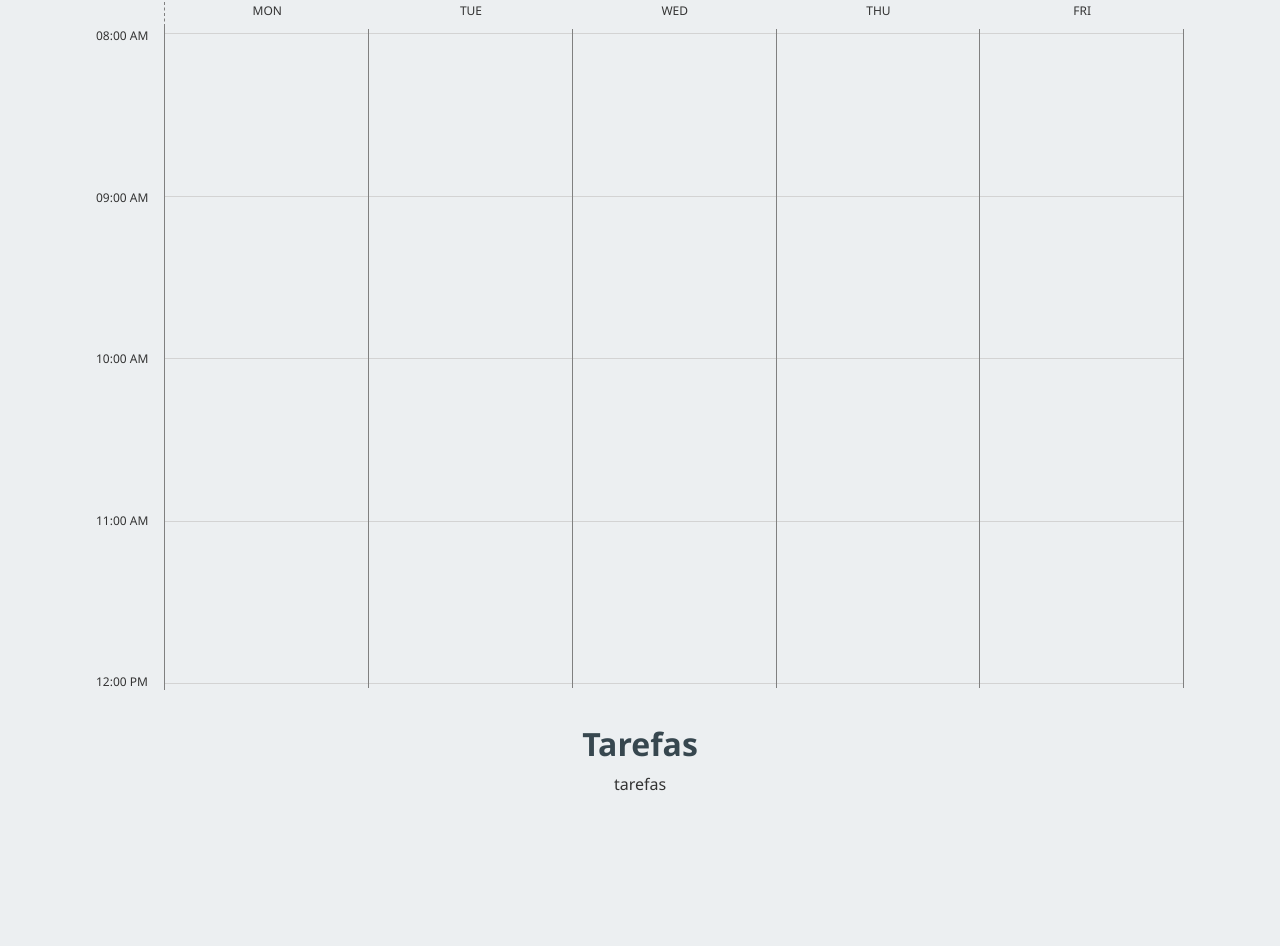
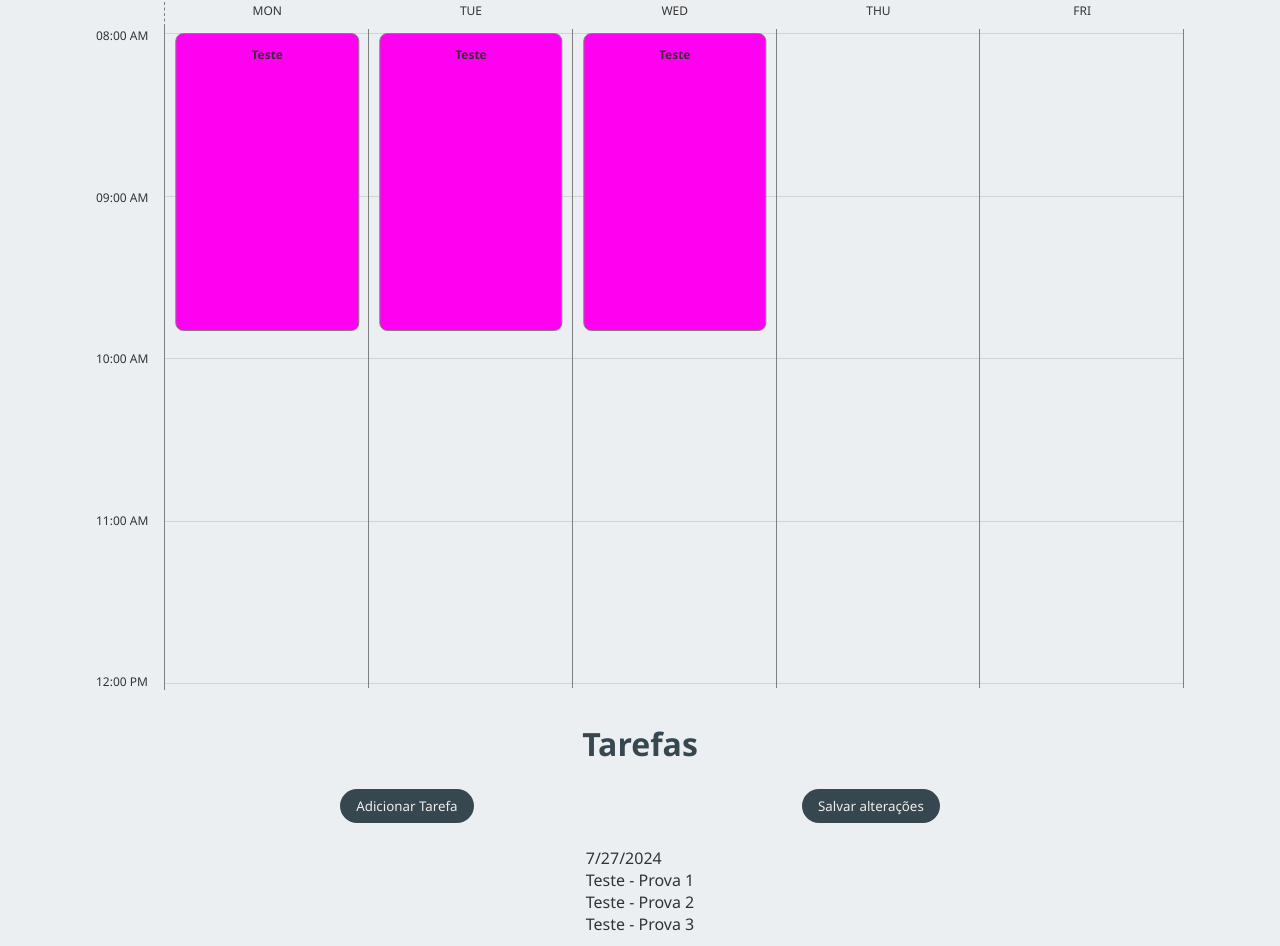
Before and after one commit to gabriel-dp/CronoClick, a Next.js app: page /schedule in a window 1280 px wide. Shown: the part 163-1109 px from the top of the page. Before the commit the page ends 958 px from the top, so only its background shows below. Built offline with nearby package versions, Linux system fonts and the light colour scheme.

Commit message:
:sparkles: Add initial TaskList

```diff
--- a/src/app/schedule/page.tsx
+++ b/src/app/schedule/page.tsx
@@ -8,6 +8,8 @@ import { useSchedule } from "@/hooks/useSchedule";
 import { useLocalStorage } from "@/hooks/useLocalStorage";
 import { useCloseTabAlert } from "@/hooks/useCloseTabAlert";
 import ScheduleControl from "@/components/ScheduleControl";
+import TaskControl from "@/components/TaskControl";
+import TaskList from "@/components/TaskList";
 
 import {
 	MainContainer,
@@ -25,7 +27,47 @@ const ScheduleWeek = dynamic(() => import("@/components/ScheduleWeek"), {
 const generateInitialSchedule = (): Schedule => ({
 	id: "",
 	name: "",
-	subjects: []
+	subjects: [
+		{
+			id: "aa",
+			color: "#FF00F0",
+			name: "Teste",
+			tasks: [
+				{
+					id: "1",
+					description: "abuble",
+					name: "Prova 2",
+					submission: "2024-07-27T21:08:44+0000"
+				},
+				{
+					id: "2",
+					description: "abuble",
+					name: "Prova 4",
+					submission: "2024-07-28T21:02:44+0000"
+				},
+				{
+					id: "3",
+					description: "abuble",
+					name: "Prova 3",
+					submission: "2024-07-27T21:08:44+0000"
+				},
+				{
+					id: "4",
+					description: "abuble",
+					name: "Prova 1",
+					submission: "2024-07-27T15:08:44+0000"
+				}
+			],
+			teacher: "",
+			times: [
+				{
+					days: 15,
+					duration: 110,
+					start: 480
+				}
+			]
+		}
+	]
 });
 
 const generateInitialConfigs = (): Configs => ({
@@ -45,6 +87,7 @@ export default function SchedulePage() {
 		"cc-schedule",
 		generateInitialSchedule()
 	);
+
 	const { schedule, ...controls } = useSchedule(storedSchedule);
 	const { disableCloseAlert } = useCloseTabAlert(schedule);
 
@@ -60,9 +103,9 @@ export default function SchedulePage() {
 				<SectionTitle>Cronograma</SectionTitle>
 				<ScheduleControl
 					controls={controls}
-					saveChanges={saveChanges}
 					configs={storedConfigs}
 					setConfigs={setStoredConfigs}
+					saveChanges={saveChanges}
 				/>
 				<ScheduleWeek
 					subjects={schedule.subjects}
@@ -72,7 +115,12 @@ export default function SchedulePage() {
 			</ScheduleContainer>
 			<TasksContainer>
 				<SectionTitle>Tarefas</SectionTitle>
-				<p>tarefas</p>
+				<TaskControl saveChanges={saveChanges} />
+				<TaskList
+					subjects={schedule.subjects}
+					controls={controls}
+					hideFinished={false}
+				/>
 			</TasksContainer>
 		</MainContainer>
 	);
--- a/src/components/ScheduleControl/index.tsx
+++ b/src/components/ScheduleControl/index.tsx
@@ -12,9 +12,9 @@ import { ControlBar } from "./styles";
 
 interface ScheduleControlProps {
 	controls: ScheduleControlI;
-	saveChanges: () => void;
 	configs: Configs;
 	setConfigs: (newConfigs: Configs) => void;
+	saveChanges: () => void;
 }
 
 export default function ScheduleControl(props: ScheduleControlProps) {
--- /dev/null
+++ b/src/components/TaskControl/index.tsx
@@ -0,0 +1,23 @@
+import { useModal } from "@/hooks/useModal";
+import Modal from "@/components/ui/Modal";
+import Button from "@/components/ui/Button";
+
+import { ControlBar } from "./styles";
+
+interface TaskControlI {
+	saveChanges: () => void;
+}
+
+export default function TaskControl(props: TaskControlI) {
+	const addTaskModal = useModal();
+
+	return (
+		<ControlBar>
+			<Button onClick={addTaskModal.open}>Adicionar Tarefa</Button>
+			<Button onClick={props.saveChanges}>Salvar alterações</Button>
+			<Modal {...addTaskModal}>
+				<p>Formulario</p>
+			</Modal>
+		</ControlBar>
+	);
+}
--- /dev/null
+++ b/src/components/TaskControl/styles.ts
@@ -0,0 +1,12 @@
+"use client";
+
+import styled from "styled-components";
+
+export const ControlBar = styled.div`
+	width: min(60rem, 100%);
+	padding: 1rem;
+	margin: auto;
+
+	display: flex;
+	justify-content: space-around;
+`;
--- /dev/null
+++ b/src/components/TaskList/index.tsx
@@ -0,0 +1,54 @@
+import { Id, Subject, Task } from "@/types/schedules";
+import { ScheduleControlI } from "@/hooks/useSchedule";
+
+type SubjectTask = Task & { subjectId: Id };
+
+interface TaskListI {
+	subjects: Subject[];
+	hideFinished: boolean;
+	controls: ScheduleControlI;
+}
+
+export default function TaskList(props: TaskListI) {
+	// Extract all tasks from all subjects
+	const tasks: SubjectTask[] = props.subjects
+		.map((subject) =>
+			subject.tasks.map((task) => ({ ...task, subjectId: subject.id }))
+		)
+		.flat()
+		.sort(
+			(a, b) =>
+				new Date(a.submission).getTime() -
+				new Date(b.submission).getTime()
+		);
+
+	// Group tasks by the submission date
+	const tasksDays = Object.groupBy(tasks, ({ submission }) => {
+		const date = new Date(submission);
+		date.setHours(0, 0, 0, 0);
+		return date.toISOString();
+	});
+
+	return (
+		<>
+			{Object.entries(tasksDays).map(([date, dateTasks]) => {
+				const a = new Date(date);
+				return (
+					<div key={date}>
+						<p>{a.toLocaleDateString()}</p>
+						{dateTasks?.map((task) => {
+							const subject = props.controls.getSubject(
+								task.subjectId
+							);
+							return (
+								<p key={task.id}>
+									{subject?.name} - {task.name}
+								</p>
+							);
+						})}
+					</div>
+				);
+			})}
+		</>
+	);
+}
```
